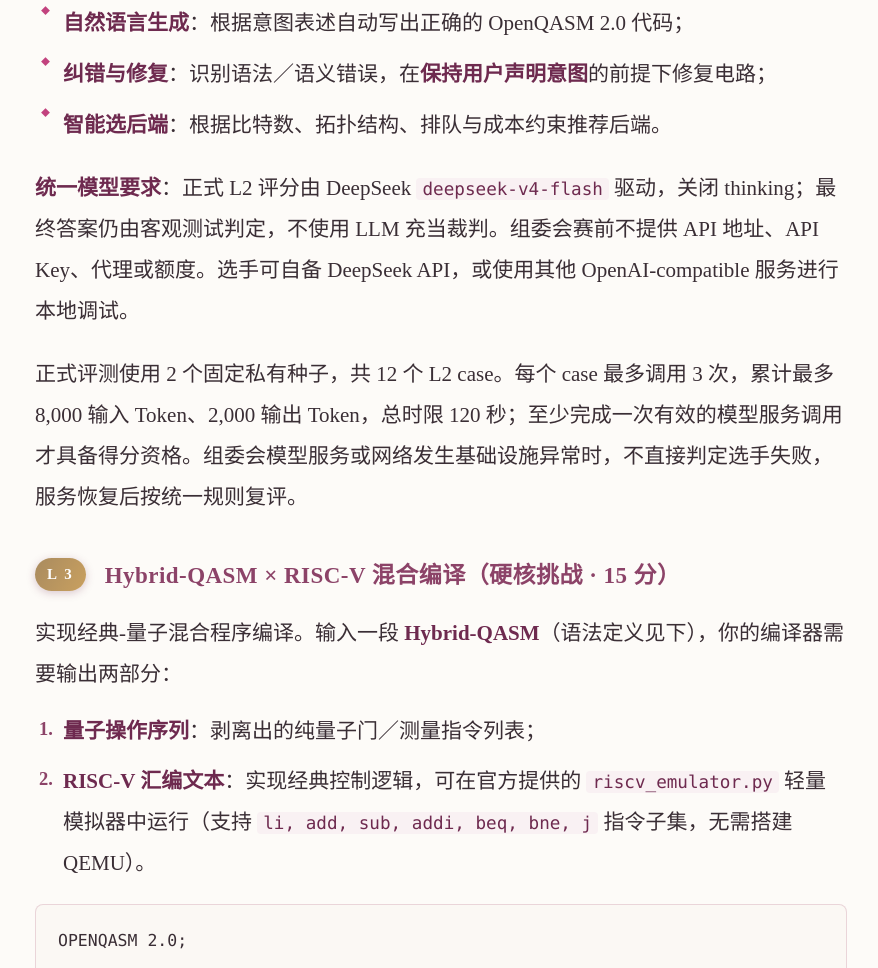
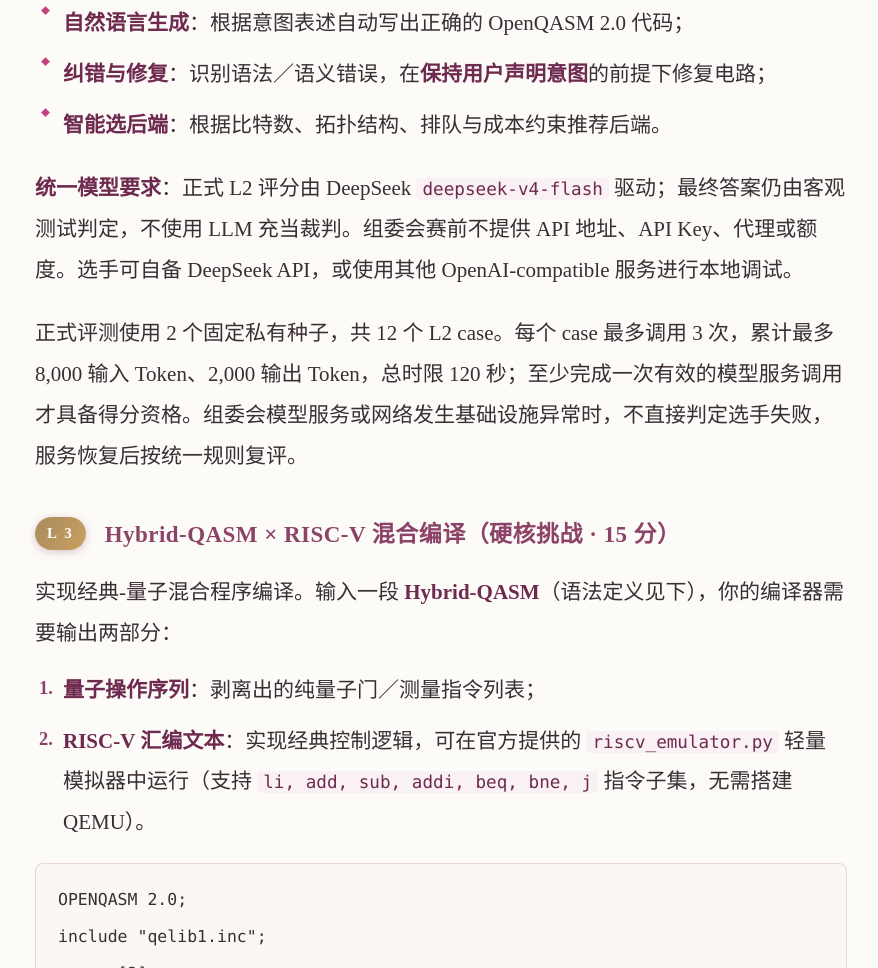
Before and after one commit to 2IKK12/LoomQ-2026, a plain HTML site: page LoomQ-赛题.html in a window 1280 px wide. Shown: the part 4809-5777 px from the top of the page, without its empty margins (199-1077 px from the left). Drawn offline with Linux system fonts and the light colour scheme.

```diff
--- a/LoomQ-赛题.html
+++ b/LoomQ-赛题.html
@@ -419,7 +419,7 @@
     <li><strong>纠错与修复</strong>：识别语法／语义错误，在<strong>保持用户声明意图</strong>的前提下修复电路；</li>
     <li><strong>智能选后端</strong>：根据比特数、拓扑结构、排队与成本约束推荐后端。</li>
   </ul>
-  <p><strong>统一模型要求</strong>：正式 L2 评分由 DeepSeek <code>deepseek-v4-flash</code> 驱动，关闭 thinking；最终答案仍由客观测试判定，不使用 LLM 充当裁判。组委会赛前不提供 API 地址、API Key、代理或额度。选手可自备 DeepSeek API，或使用其他 OpenAI-compatible 服务进行本地调试。</p>
+  <p><strong>统一模型要求</strong>：正式 L2 评分由 DeepSeek <code>deepseek-v4-flash</code> 驱动；最终答案仍由客观测试判定，不使用 LLM 充当裁判。组委会赛前不提供 API 地址、API Key、代理或额度。选手可自备 DeepSeek API，或使用其他 OpenAI-compatible 服务进行本地调试。</p>
   <p>正式评测使用 2 个固定私有种子，共 12 个 L2 case。每个 case 最多调用 3 次，累计最多 8,000 输入 Token、2,000 输出 Token，总时限 120 秒；至少完成一次有效的模型服务调用才具备得分资格。组委会模型服务或网络发生基础设施异常时，不直接判定选手失败，服务恢复后按统一规则复评。</p>
 
   <h3><span class="tag t3">L 3</span>Hybrid-QASM × RISC-V 混合编译（硬核挑战 · 15 分）</h3>
```
Also changed, not shown: LoomQ-选手提交流程图.png (added), 7 other files.
